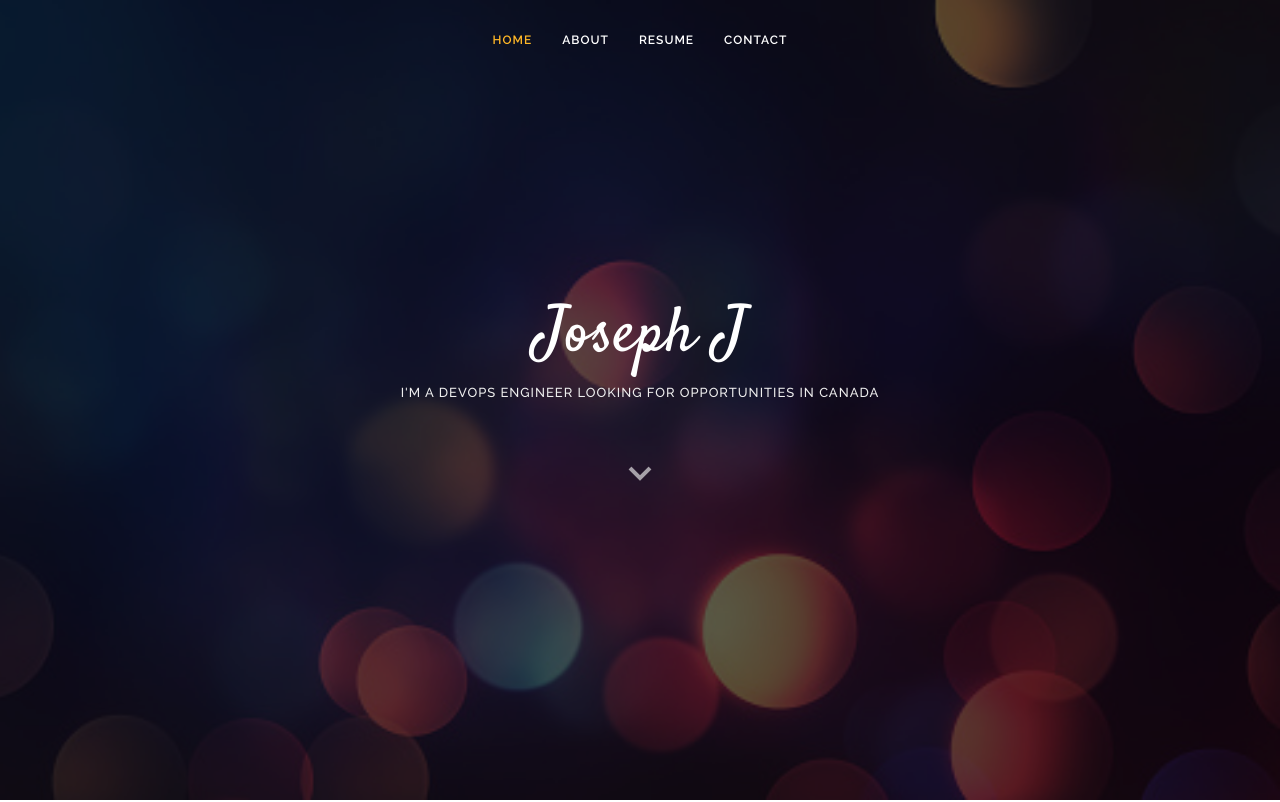
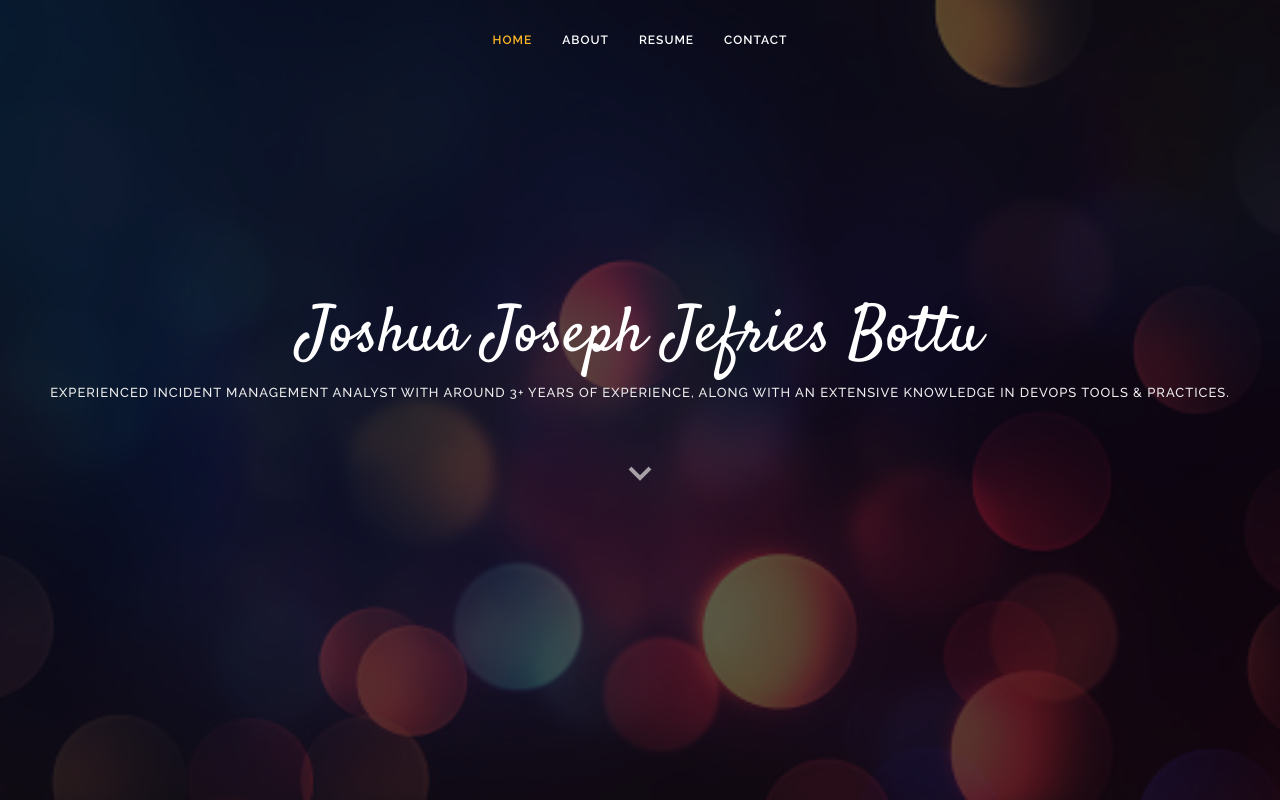
Before and after one commit to joshuajosephjefries/MyProfile, a plain HTML site: page index.html in a window 1280 px wide. Shown: the top 802 px of the page. Drawn offline with nearby package versions, Linux system fonts and the light colour scheme.

Commit message:
Changed the title

```diff
--- a/index.html
+++ b/index.html
@@ -54,8 +54,8 @@
   <!-- ======= Hero Section ======= -->
   <section id="hero">
     <div class="hero-container">
-      <h1>Joseph J</h1>
-      <h2>I'm a DevOps Engineer looking for opportunities in Canada</h2>
+      <h1>Joshua Joseph Jefries Bottu</h1>
+      <h2>Experienced Incident Management Analyst with around 3+ years of experience, along  with an extensive knowledge in DevOps tools & practices.</h2>
       <a href="#about" class="btn-scroll scrollto" title="Scroll Down"><i class="bx bx-chevron-down"></i></a>
     </div>
   </section><!-- End Hero -->
```
